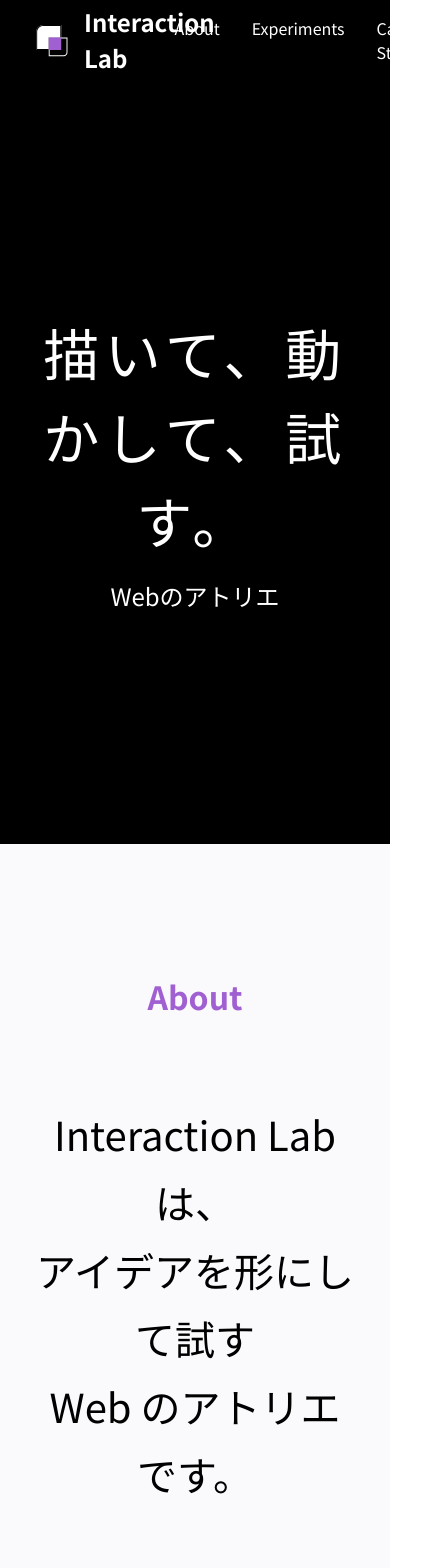
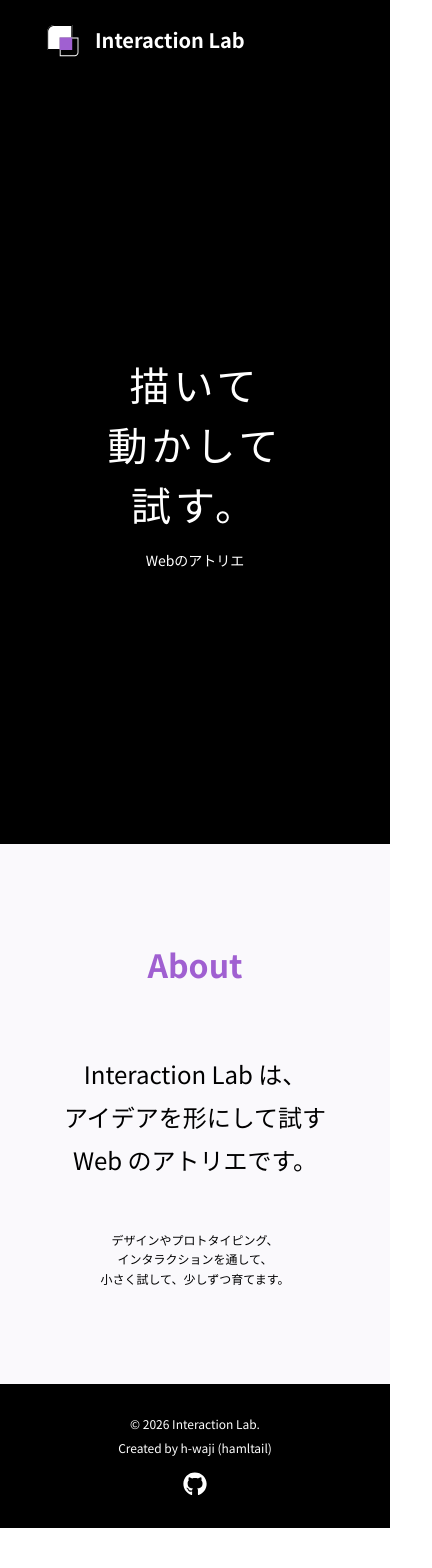
Before and after one commit to hamltail/interaction-lab, a Next.js app: page / in a window 390 px wide. Shown: the top 1568 px of the page, 432 px wide, since content can reach past the window. After the commit the page ends 1528 px from the top, so only its background shows below. Built offline with nearby package versions, Linux system fonts and the light colour scheme.

Commit message:
レスポンシブ表示に対応

```diff
--- a/src/components/About.tsx
+++ b/src/components/About.tsx
@@ -1,10 +1,10 @@
 export default function About() {
   return (
     <section id="about" className="bg-brand-surface text-black">
-      <div className="mx-auto max-w-[1120px] px-8 py-32 text-center">
+      <div className="mx-auto w-full max-w-[304px] py-24 text-center md:max-w-[680px] md:py-28 xl:max-w-[1120px] xl:py-32">
         <h2 className="font-en text-[32px] font-bold text-brand-primary">About</h2>
 
-        <h3 className="mt-20 text-[40px] leading-[1.7]">
+        <h3 className="mt-16 text-[24px] leading-[1.8] md:mt-20 md:text-[36px] xl:text-[40px]">
           Interaction Lab は、
           <br />
           アイデアを形にして試す
@@ -12,10 +12,19 @@ export default function About() {
           Web のアトリエです。
         </h3>
 
-        <p className="mt-16 text-[16px] leading-relaxed">
-          デザインやプロトタイピング、インタラクションを通して、
-          <br />
-          小さく試して、少しずつ育てます。
+        <p className="mt-12 text-[12px] leading-relaxed md:mt-16 md:text-[16px]">
+          <span className="md:hidden">
+            デザインやプロトタイピング、
+            <br />
+            インタラクションを通して、
+            <br />
+            小さく試して、少しずつ育てます。
+          </span>
+          <span className="hidden md:inline">
+            デザインやプロトタイピング、インタラクションを通して、
+            <br />
+            小さく試して、少しずつ育てます。
+          </span>
         </p>
       </div>
     </section>
--- a/src/components/Footer.tsx
+++ b/src/components/Footer.tsx
@@ -3,7 +3,7 @@ import { FaGithub } from "react-icons/fa";
 export default function Footer() {
   return (
     <footer className="bg-black text-white">
-      <div className="relative mx-auto max-w-[1120px] py-8">
+      <div className="mx-auto flex w-full max-w-[304px] flex-col items-center gap-4 py-8 md:max-w-[680px] md:relative xl:max-w-[1120px]">
         <div className="text-center">
           <p className="font-en text-xs">© 2026 Interaction Lab.</p>
           <p className="mt-2 font-en text-xs">Created by h-waji (hamltail)</p>
@@ -14,7 +14,7 @@ export default function Footer() {
           target="_blank"
           rel="noopener noreferrer"
           aria-label="GitHub"
-          className="absolute right-8 top-1/2 -translate-y-1/2 transition-opacity hover:opacity-80"
+          className="transition-opacity hover:opacity-80 md:absolute md:right-0 md:top-1/2 md:-translate-y-1/2"
         >
           <FaGithub size={24} />
         </a>
--- a/src/components/Header.tsx
+++ b/src/components/Header.tsx
@@ -8,7 +8,7 @@ const navItems = [
 
 export default function Header() {
   return (
-    <header className="mx-auto flex h-20 max-w-[1120px] px-8 items-center justify-between">
+    <header className="mx-auto flex h-20 w-full max-w-[304px] items-center justify-between md:max-w-[680px] xl:max-w-[1120px]">
       <a href="#hero" className="flex items-center gap-3">
         <Image
           src="/images/logo.svg"
@@ -16,10 +16,10 @@ export default function Header() {
           width={40}
           height={40}
         />
-        <span className="font-en text-[24px] font-bold">Interaction Lab</span>
+        <span className="font-en text-[20px] font-bold md:text-[24px]">Interaction Lab</span>
       </a>
 
-      <nav aria-label="Main navigation">
+      <nav aria-label="Main navigation" className="hidden md:block">
         <ul className="flex gap-8">
           {navItems.map((item) => (
             <li key={item.href}>
--- a/src/components/Hero.tsx
+++ b/src/components/Hero.tsx
@@ -5,11 +5,18 @@ export default function Hero() {
     <section id="hero" className="min-h-screen bg-black text-white">
       <Header />
 
-      <div className="mx-auto flex min-h-[calc(100vh-80px)] max-w-[1120px] px-8 flex-col items-center justify-center text-center">
-        <h1 className="text-[56px] tracking-widest">
-          描いて、動かして、試す。
+      <div className="mx-auto flex min-h-[calc(100vh-80px)] w-full max-w-[304px] flex-col items-center justify-center text-center md:max-w-[680px] xl:max-w-[1120px]">
+        <h1 className="text-[40px] tracking-widest md:text-[48px] xl:text-[56px]">
+          <span className="md:hidden">
+            描いて<br />
+            動かして<br />
+            試す。
+          </span>
+          <span className="hidden md:inline">
+            描いて、動かして、試す。
+          </span>
         </h1>
-        <p className="mt-4 text-[24px]">Webのアトリエ</p>
+        <p className="mt-4 text-[14px] md:text-[20px] xl:text-[24px]">Webのアトリエ</p>
       </div>
     </section>
   );
```
